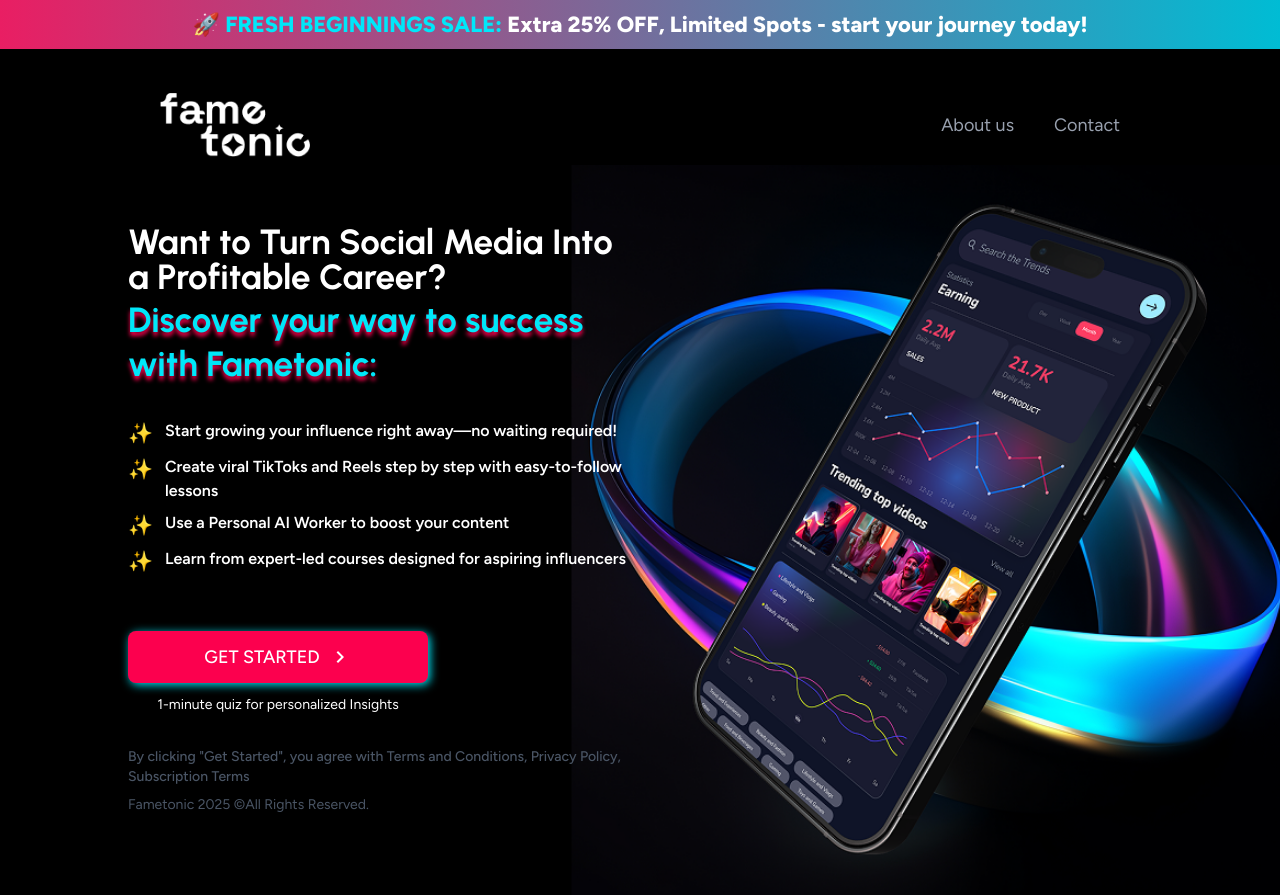
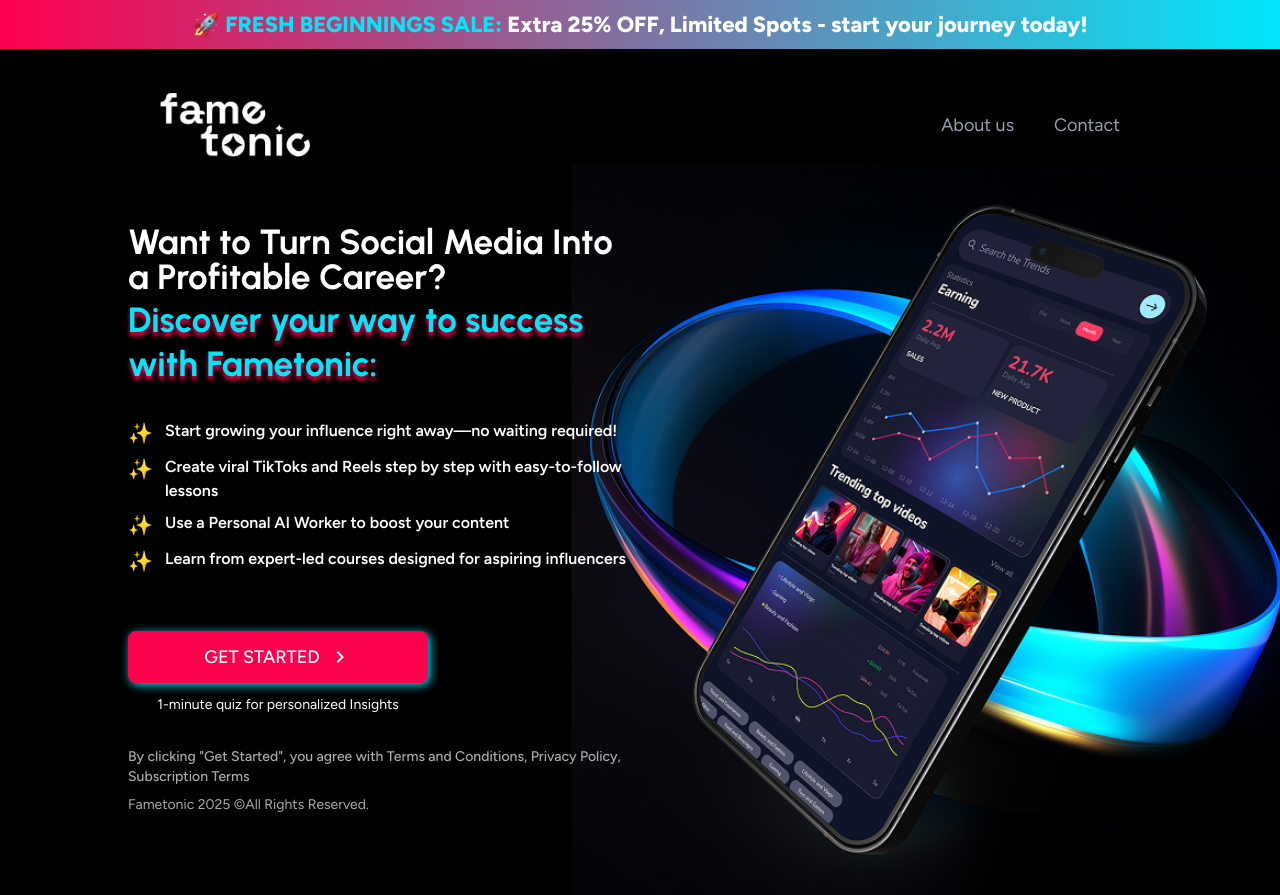
Before and after one commit to Sani071/Fametonic-netzet-web-app, a Next.js app: page / in a window 1280 px wide. Built offline with nearby package versions, Linux system fonts and the light colour scheme.

Commit message:
refactor: Update color variables and usage for consistency; replace hardcoded colors with CSS variables in components

```diff
--- a/src/app/globals.css
+++ b/src/app/globals.css
@@ -5,9 +5,10 @@
   --foreground: #ffffff;
   --font-figtree: var(--font-figtree);
   --font-urbanist: var(--font-urbanist);
-  --primary-cyan: #00bcd4;
-  --primary-pink: #e91e63;
-  --gradient-pink: linear-gradient(90deg, #e91e63 0%, #00bcd4 100%);
+  --primary-cyan: #00e7f9; /* Bright cyan for highlights */
+  --primary-red: #fc004e; /* Vibrant red for CTAs */
+  --text-gray: #ababab; /* Subtle gray for secondary text */
+  --gradient-pink: linear-gradient(90deg, #fc004e 0%, #00e7f9 100%);
 }
 
 body {
@@ -43,12 +44,25 @@
 }
 /* Gradient utilities */
 .gradient-pink-cyan {
-  background: linear-gradient(90deg, #e91e63 0%, #00bcd4 100%);
+  background: var(--gradient-pink);
 }
 
 .text-gradient-pink-cyan {
-  background: linear-gradient(90deg, #e91e63 0%, #00bcd4 100%);
+  background: var(--gradient-pink);
   -webkit-background-clip: text;
   -webkit-text-fill-color: transparent;
   background-clip: text;
 }
+
+/* Color utilities */
+.text-primary-cyan {
+  color: var(--primary-cyan);
+}
+
+.text-primary-pink {
+  color: var(--primary-red);
+}
+
+.text-gray-secondary {
+  color: var(--text-gray);
+}
--- a/src/components/common/TopPromoBanner.tsx
+++ b/src/components/common/TopPromoBanner.tsx
@@ -3,7 +3,7 @@
     <div className="w-full gradient-pink-cyan py-6 md:py-2 px-5">
       <div className="max-w-full mx-auto text-center">
         <div className="text-white font-extrabold text-base lg:text-[22px]">
-          🚀 <span className="font-extrabold text-[#00E7F9]" >FRESH BEGINNINGS SALE:</span> Extra 25% OFF, Limited Spots - start your journey today!
+          🚀 <span className="font-extrabold text-primary-cyan" >FRESH BEGINNINGS SALE:</span> Extra 25% OFF, Limited Spots - start your journey today!
         </div>
       </div>
     </div>
--- a/src/components/sections/homePage/FeatureSection.tsx
+++ b/src/components/sections/homePage/FeatureSection.tsx
@@ -27,7 +27,7 @@
         </Typography>
 
         <div
-          className="font-urbanist text-[25px] md:text-[35px] font-extrabold md:font-bold leading-tight text-[#00E7F9]"
+          className="font-urbanist text-[25px] md:text-[35px] font-extrabold md:font-bold leading-tight text-primary-cyan"
           style={{
             textShadow: "0px 4px 4px rgba(252, 0, 78, 1)",
           }}
@@ -59,7 +59,7 @@
           <Typography
             variant="caption"
             font="figtree"
-            className="text-[#ABABAB] font-medium text-xs"
+            className="font-medium text-xs text-gray-secondary"
           >
             By clicking &quot;Get Started&quot;, you agree with Terms and
             Conditions, Privacy Policy, Subscription Terms
@@ -67,7 +67,7 @@
           <Typography
             variant="caption"
             font="figtree"
-            className="text-[#ABABAB]"
+            className="text-gray-secondary"
           >
             Fametonic 2025 ©All Rights Reserved.
           </Typography>
--- a/src/components/ui/Button.tsx
+++ b/src/components/ui/Button.tsx
@@ -51,7 +51,7 @@
       onClick={onClick}
       disabled={disabled}
       style={{
-        ...(isDanger ? { backgroundColor: '#FC004E' } : {}),
+        ...(isDanger ? { backgroundColor: 'var(--primary-red)' } : {}),
         ...style
       }}
       className={`
```
Also changed, not shown: 1 other file (tests, documents, lock files or other folders).
